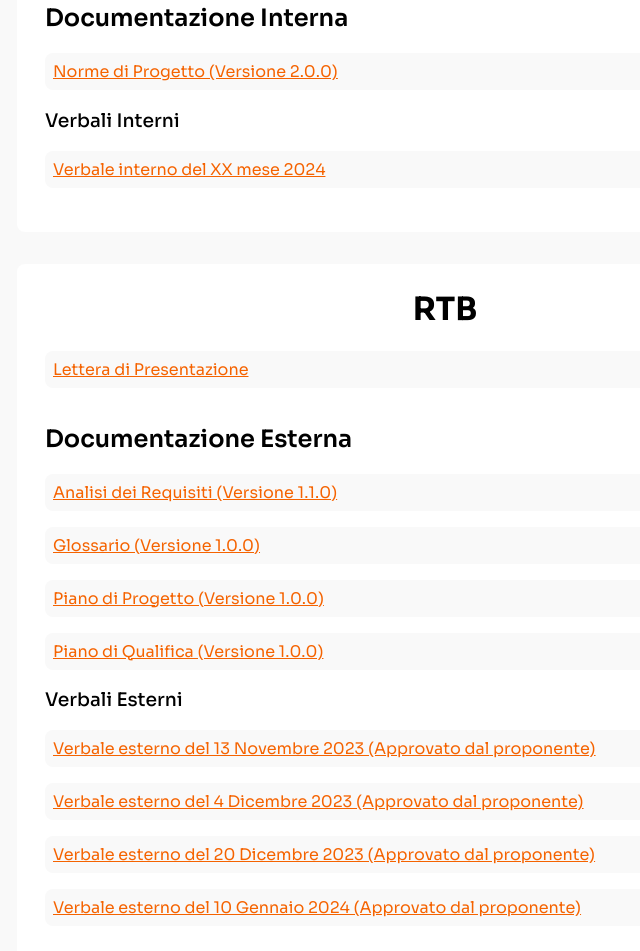
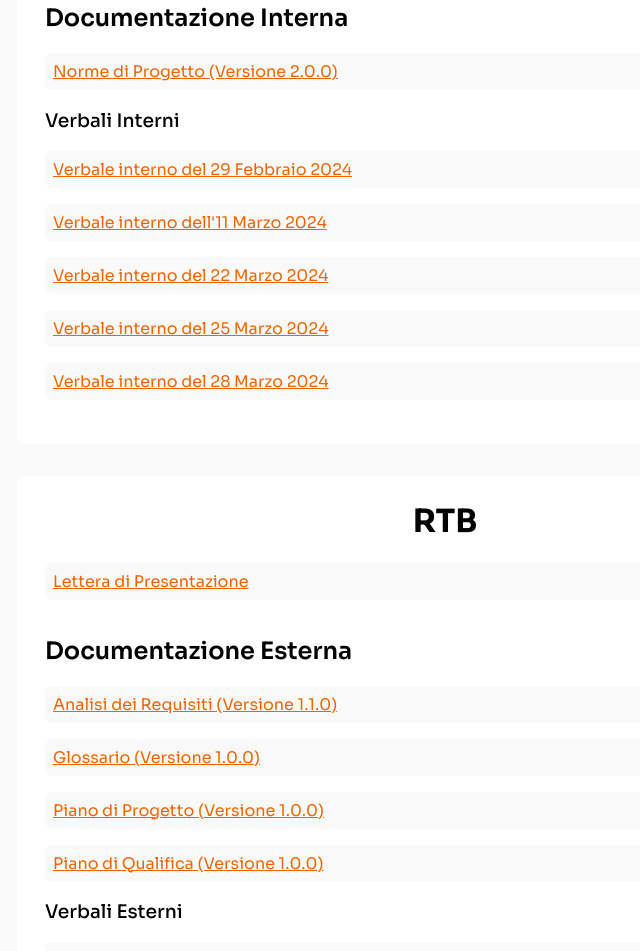
Before and after one commit to Torchlight-SWE2324/Torchlight-SWE2324.github.io, a plain HTML site: page index.html in a window 1280 px wide. Shown: the part 1027-1978 px from the top of the page, without its empty margins (195-835 px from the left). Drawn offline with Linux system fonts and the light colour scheme.

Commit message:
Aggiunti i verbali interni

```diff
--- a/index.html
+++ b/index.html
@@ -59,7 +59,12 @@
 
     <h3 id="rtb_verbali_interni">Verbali Interni</h3>
     <ul class="pdf-links">
-        <li><a href="docs/pb/dummy.pdf" target="_blank">Verbale interno del XX mese 2024</a></li>
+        <li><a href="docs/pb/Documentazione Interna/Verbali Interni/2024_02_29_verbale_interno.pdf" target="_blank">Verbale interno del 29 Febbraio 2024</a></li>
+        <li><a href="docs/pb/Documentazione Interna/Verbali Interni/2024_03_11_verbale_interno.pdf" target="_blank">Verbale interno dell'11 Marzo 2024</a></li>
+        <li><a href="docs/pb/Documentazione Interna/Verbali Interni/2024_03_22_verbale_interno.pdf" target="_blank">Verbale interno del 22 Marzo 2024</a></li>
+        <li><a href="docs/pb/Documentazione Interna/Verbali Interni/2024_03_25_verbale_interno.pdf" target="_blank">Verbale interno del 25 Marzo 2024</a></li>
+        <li><a href="docs/pb/Documentazione Interna/Verbali Interni/2024_03_28_verbale_interno.pdf" target="_blank">Verbale interno del 28 Marzo 2024</a></li>
+
     </ul>
 </div>
 
```
Also changed, not shown: 6 other files.
